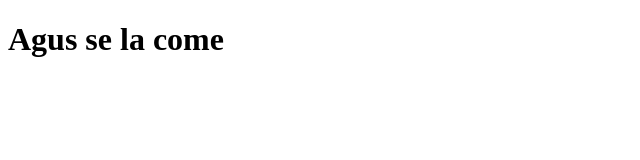
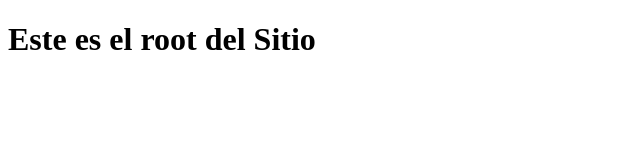
Before and after one commit to Fliberatore88/html, a website: page views/index.html in a window 1280 px wide. Shown: the whole page, without its empty margins (0-640 px from the left). Drawn offline with Linux system fonts and the light colour scheme.

Commit message:
Lo dejé correcto y no con un agus se la come

```diff
--- a/views/index.html
+++ b/views/index.html
@@ -7,6 +7,6 @@
     <title>Prueba Prueba</title>
 </head>
 <body>
-    <h1>Agus se la come </h1>
+    <h1>Este es el root del Sitio</h1>
 </body>
 </html>
```
